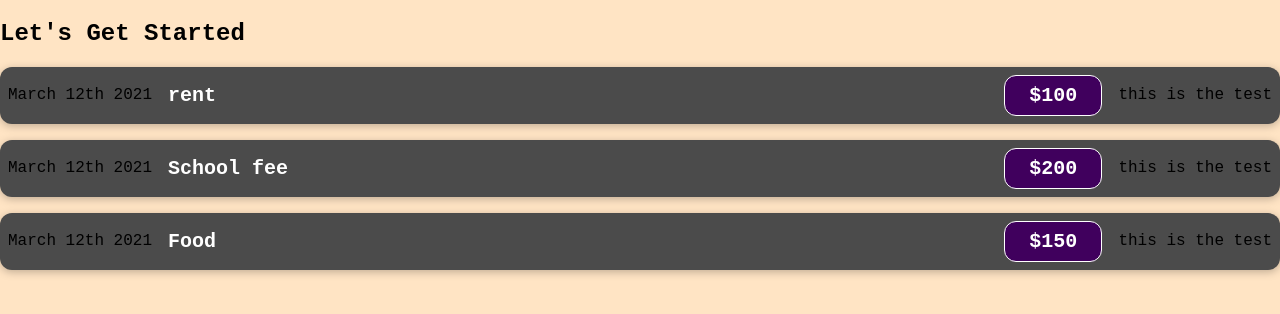
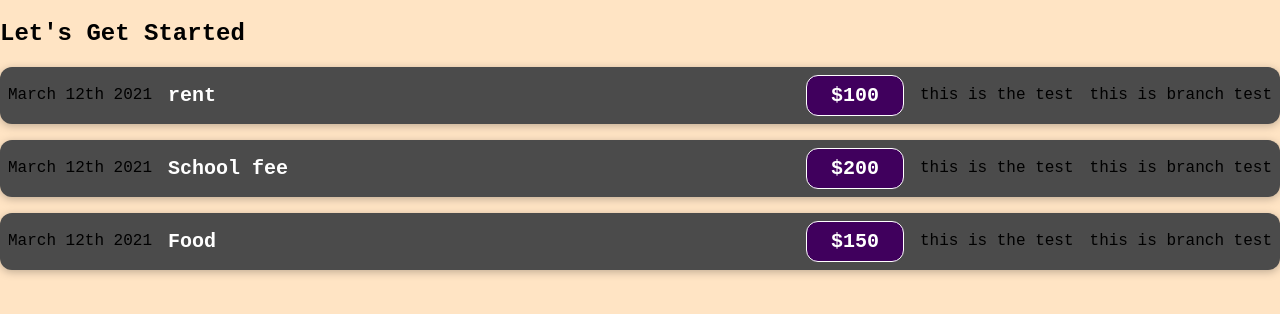
Before and after one commit to varund520/react, a JavaScript app in the folder firstapp/: page / in a window 1280 px wide. Shown: the top 314 px of the page. Built offline with nearby package versions, Linux system fonts and the light colour scheme.

Commit message:
this is test

```diff
--- a/firstapp/src/components/SubComponent/ExpenseItem.js
+++ b/firstapp/src/components/SubComponent/ExpenseItem.js
@@ -9,6 +9,7 @@ function ExpenseItem(props){
                 <div className="expense-item__price">${ props.price }</div>
 
                 <div>this is the test</div>
+                <div>this is branch test</div>
 
             </div>
         </div>
```
